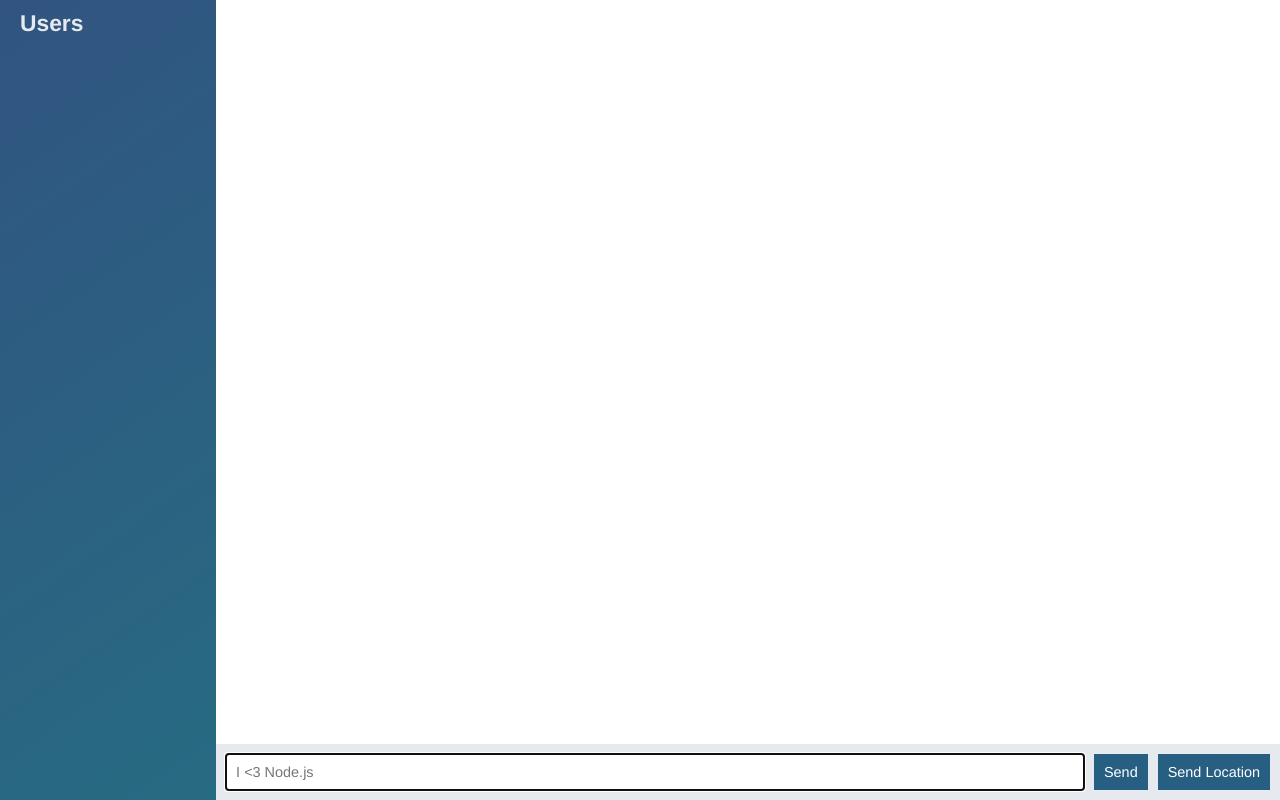
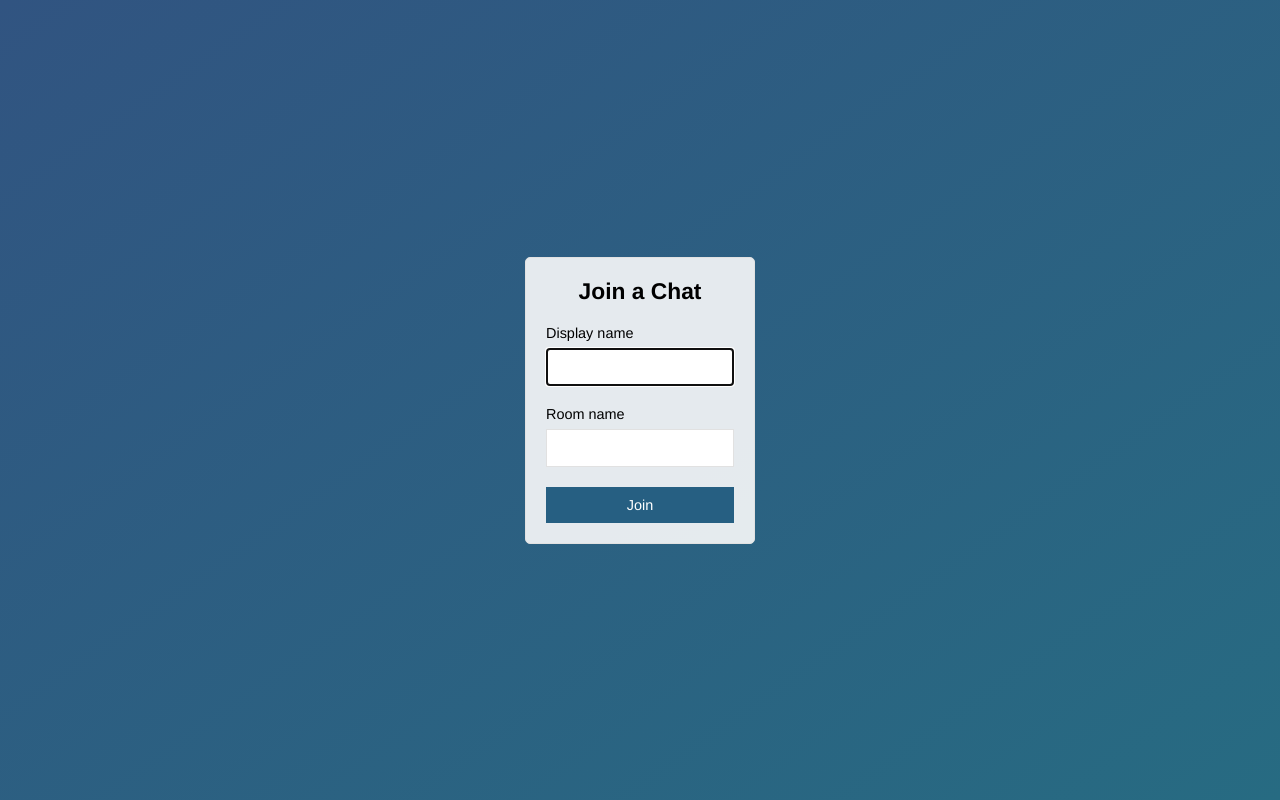
Before and after one commit to k4t0mono/node-socket-io, a website: page public/index.html in a window 1280 px wide. Drawn offline with nearby package versions, Linux system fonts and the light colour scheme; no server answers.

Commit message:
Lecture 121: Adding a Join Page

```diff
--- a/public/index.html
+++ b/public/index.html
@@ -1,59 +1,33 @@
 <!DOCTYPE html>
-<html lang="en">
+<html>
 <head>
-	<meta charset="utf-8" />
-	<title>Web Chat app</title>
+	<meta charset='utf-8' />
+	<meta name='viewport' content='width=devide-width, initial-scale=1, user-scalable=no' />
+	<title>Join | ChatAPP</title>
 	<link rel='stylesheet' href='./css/style.css' />
 </head>
-<body class='chat'>
-	<div class='chat__sidebar'>
-		<h3>Users</h3>
-		<div id='users'></div>
+<body class='centered-form'>
+	<div class='centered-form__form'>
+		<form action='./chat.html'>
+			<div class='form-field'>
+				<h3>Join a Chat</h3>
 			</div>
 
-	<div class='chat__main'>
-		<ol id='msgs' class='chat__messages'></ol>
-
-		<div class='chat__footer'>
-			<form id='msg-form'>
-				<input name='message' type='text' placeholder='I <3 Node.js' autofocus autocomplete='off' />
-				<button type='submit'>Send</button>
-			</form>
-
-			<button id='send-geo'>Send Location</button>
-		</div>
+			<div class='form-field'>
+				<label>Display name</label>
+				<input type='text' name='name' autofocus />
 			</div>
 
-	<script id='msg-template' type='text/template'>
-		<li class="message">
-			<div class="message__title">
-				<h4>{{ from }}</h4>
-				<span>{{ createdAt }}</span>
+			<div class='form-field'>
+				<label>Room name</label>
+				<input type='text' name='room' />
 			</div>
 
-			<div class="message__body">
-				<p>{{ text }}</p>
+			<div class='form-field'>
+				<button>Join</button>
 			</div>
-		</li>
-	</script>
-
-	<script id='locat-msg-template' type='text/template'>
-		<li class="message">
-			<div class="message__title">
-				<h4>{{ from }}</h4>
-				<span>{{ createdAt }}</span>
+		</form>
 	</div>
 
-			<div class="message__body">
-				<a href="{{ url }}" target="_blank">My current location</a>
-			</div>
-		</li>
-	</script>
-
-	<script src="./socket.io/socket.io.js"></script>
-	<script src='./js/libs/jquery-3.3.1.min.js'></script>
-	<script src='./js/libs/moment.js'></script>
-	<script src='./js/libs/mustache.js'></script>
-	<script src="./js/index.js"></script>
 </body>
 </html>
```
Also changed, not shown: public/chat.html (added, +60 -0 lines), public/js/chat.js (renamed from public/js/index.js). Lines whose indentation alone changed are shown as unchanged.
